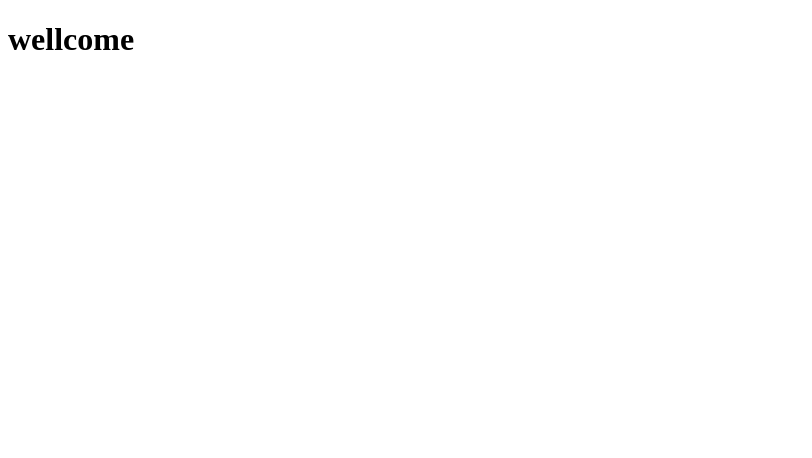
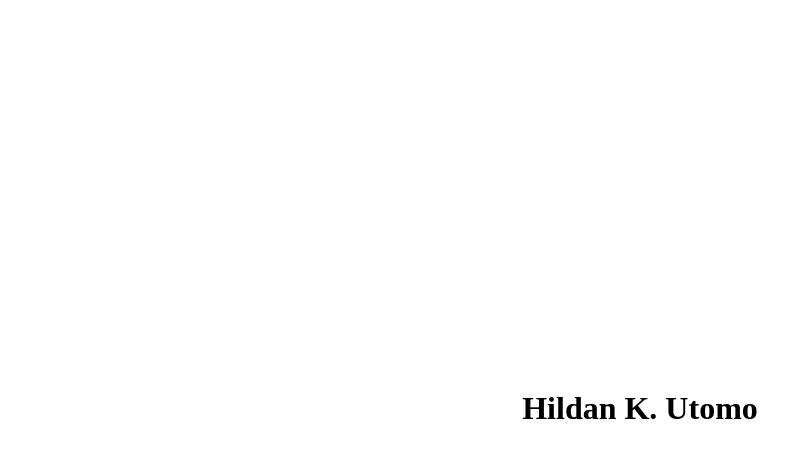
Before and after one commit to hildanku/MyPortofolio, a Vue app: page / in a window 1280 px wide. Shown: the top 458 px of the page, without its empty margins (0-812 px from the left). Built offline with nearby package versions, Linux system fonts and the light colour scheme.

Commit message:
chore(App): widihhh

```diff
--- a/src/App.vue
+++ b/src/App.vue
@@ -3,9 +3,16 @@
 </script>
 
 <template>
-  <h1>wellcome</h1>
+  <div class="container">
+    <h1>Hildan K. Utomo</h1>
+  </div>
 </template>
 
 <style scoped>
-
+.container {
+  display: flex;
+  justify-content: center;
+  align-items: center;
+  height: 100vh;
+}
 </style>
```
